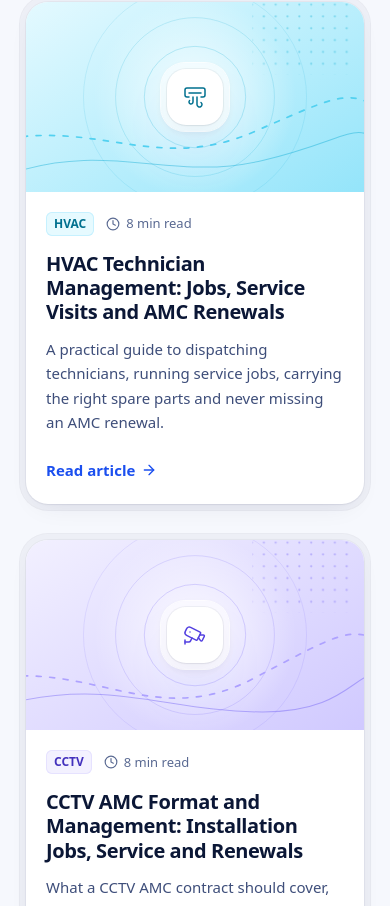
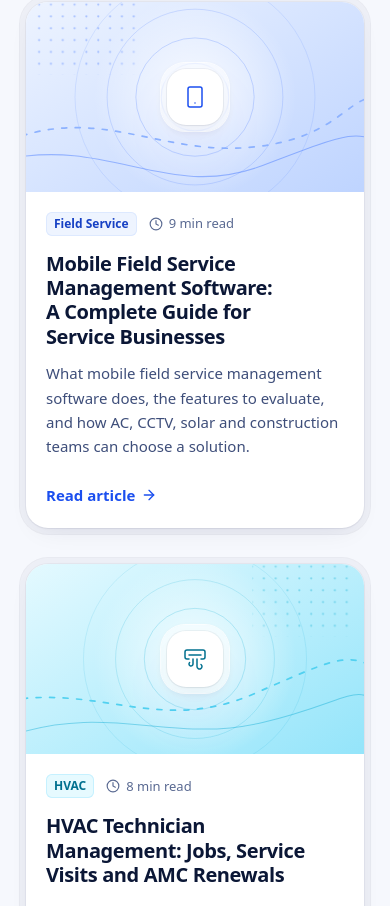
Before and after one commit to JHB-AUTOMAITONS/fsmflow-website, a React (Vite) app: page /blog/best-field-service-management-software-small-business in a window 390 px wide. Shown: the part 9338-10244 px from the top of the page. Built offline with nearby package versions, Linux system fonts and the light colour scheme.

Commit message:
Publish mobile field service management software guide
Co-Authored-By: Claude Sonnet 5.5 <noreply@anthropic.com>
Claude-Session: https://claude.ai/code/session_01WjayEch7ws9UPBgG4uJKfA

```diff
--- a/src/data/blog.ts
+++ b/src/data/blog.ts
@@ -279,8 +279,8 @@ export const BLOG_POSTS: BlogPost[] = [
       'What mobile field service management software does, the features to evaluate, and how AC, CCTV, solar and construction teams can choose a solution.',
     category: 'Field Service',
     readMinutes: 9,
-    // DRAFT: set status to 'published' and add publishedAt to release this post.
-    status: 'upcoming',
+    status: 'published',
+    publishedAt: '2026-10-28',
     icon: Smartphone,
     accent: 'brand',
     author: 'FSMFlow Team',
```
